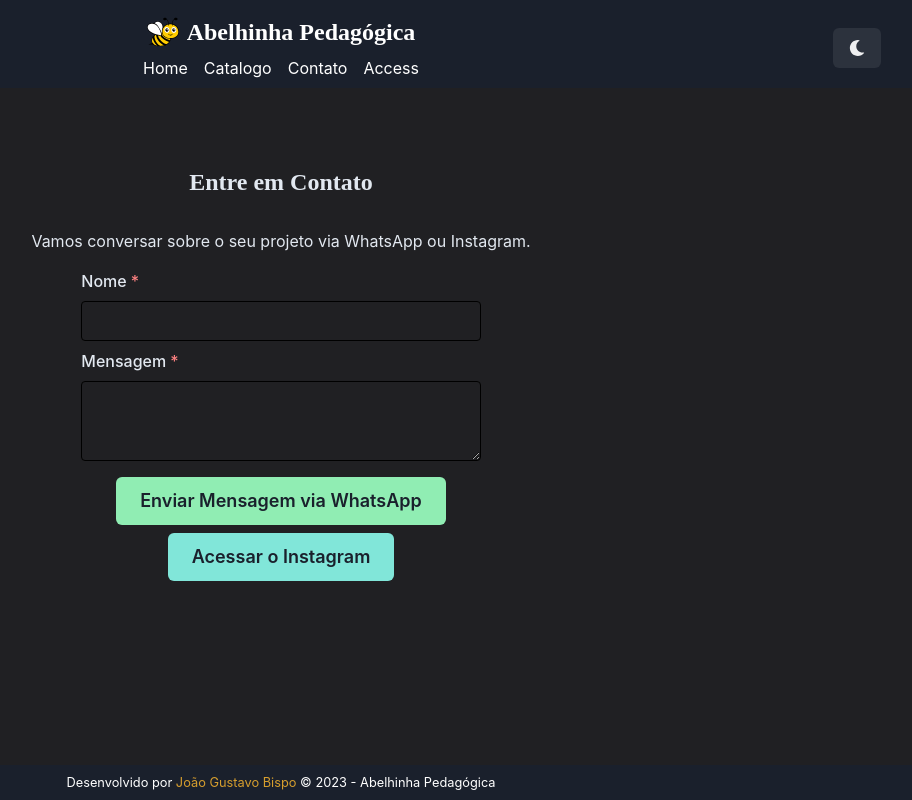
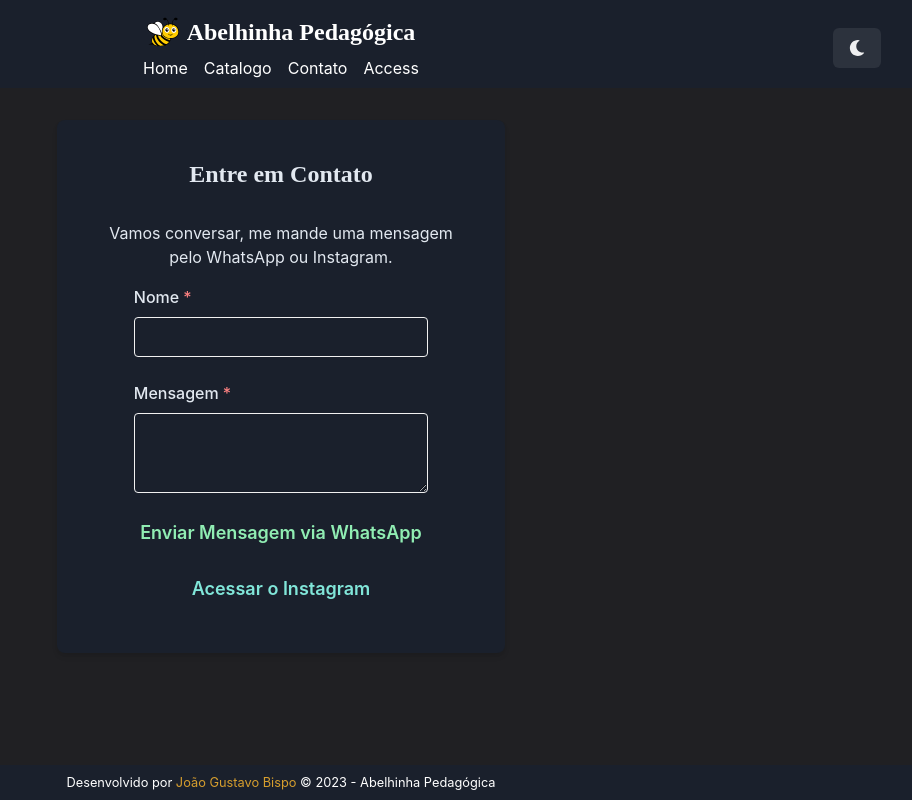
Before and after one commit to jgb27/abelhinha-pedagogica, a React (Vite) app: page /contato in a window 1280 px wide. Shown: the whole page, without its empty margins (359-1271 px from the left). Built offline with nearby package versions, Linux system fonts and the light colour scheme; no server answers.

Commit message:
Updated Contato
Fix: https://github.com/jgbispo/abelhinha-pedagogica/issues/5#issue-1891192012

melhora no designer da pag conato

```diff
--- a/src/pages/Contato.jsx
+++ b/src/pages/Contato.jsx
@@ -10,10 +10,12 @@ import {
   FormControl,
   FormLabel,
   Heading,
-  Button
+  Button,
+  useColorMode
 } from '@chakra-ui/react';
 
 const Contato = () => {
+  const { colorMode } = useColorMode();
   const [formData, setFormData] = useState({
     name: '',
     message: '',
@@ -61,13 +63,21 @@ const Contato = () => {
 
   return (
     <Layout title="Contato" >
-      <Center p={16}>
+      <Box
+        mt={8}
+        bg={colorMode === 'light' ? "white" : "gray.800"}
+        p={6}
+        rounded="lg"
+        shadow="md"
+        maxW="md"
+        mx="auto"
+      >
         <Flex flexDirection="column" align="center" justify="center" p="1rem" gap="1rem">
           <Heading as="h1" fontSize="2xl" mb={4}>
             Entre em Contato
           </Heading>
-          <Box>
-            <p>Vamos conversar sobre o seu projeto via WhatsApp ou Instagram.</p>
+          <Box textAlign="center">
+            <p>Vamos conversar, me mande uma mensagem pelo WhatsApp ou Instagram.</p>
           </Box>
           <Box w="80%">
             <form onSubmit={handleSubmit}>
@@ -78,17 +88,17 @@ const Contato = () => {
                   name="name"
                   value={formData.name}
                   onChange={handleChange}
-                  border="1px solid black"
+                  border="1px solid #f1f1f1"
                   borderRadius="0.25rem"
                 />
               </FormControl>
-              <FormControl id="message" isRequired mt={2}>
+              <FormControl id="message" isRequired mt={6}>
                 <FormLabel>Mensagem</FormLabel>
                 <Textarea
                   name="message"
                   value={formData.message}
                   onChange={handleChange}
-                  border="1px solid black"
+                  border="1px solid #f1f1f1"
                   borderRadius="0.25rem"
                   resize="vertical"
                 />
@@ -99,11 +109,11 @@ const Contato = () => {
                 flexDirection="column"
                 align="center"
               >
-                <Button type="submit" colorScheme="whatsapp" mt={4} size="lg">
+                <Button type="submit" variant="ghost" colorScheme="whatsapp" mt={4} size="lg">
                   Enviar Mensagem via WhatsApp
                 </Button>
                 <Link href="https://www.instagram.com/abelhinhapedagogica/" isExternal>
-                  <Button colorScheme="teal" size="lg">
+                  <Button variant="ghost" colorScheme="teal" size="lg">
                     Acessar o Instagram
                   </Button>
                 </Link>
@@ -111,7 +121,7 @@ const Contato = () => {
             </form>
           </Box>
         </Flex>
-      </Center>
+      </Box>
     </Layout>
   )
 }
--- a/src/pages/Home.jsx
+++ b/src/pages/Home.jsx
@@ -26,7 +26,7 @@ const cardFields = [
 ]
 
 const Home = () => {
-  const banner = "/assets/banner.svg"
+  const banner = "https://abelhinha-bucket.s3.sa-east-1.amazonaws.com/banner.svg" || "/assets/banner.svg"
   const { products: productFields } = useAppContext();
   const lastProduct = productFields.length
 
--- a/src/pages/Login.jsx
+++ b/src/pages/Login.jsx
@@ -11,8 +11,8 @@ function Login() {
   });
 
   const navigate = useNavigate();
-  const { colorMode } = useColorMode(); // Obtenha o modo de cores atual
-  const toast = useToast(); // Use o hook useToast para exibir toasts
+  const { colorMode } = useColorMode();
+  const toast = useToast();
 
   const handleInputChange = (e) => {
     const { name, value } = e.target;
@@ -47,7 +47,7 @@ function Login() {
   return (
     <Layout title="login">
       <Box
-        bg={colorMode === 'light' ? "white" : "gray.800"} // Use cores do tema com base no modo de cores
+        bg={colorMode === 'light' ? "white" : "gray.800"}
         p={6}
         rounded="lg"
         shadow="md"
```
